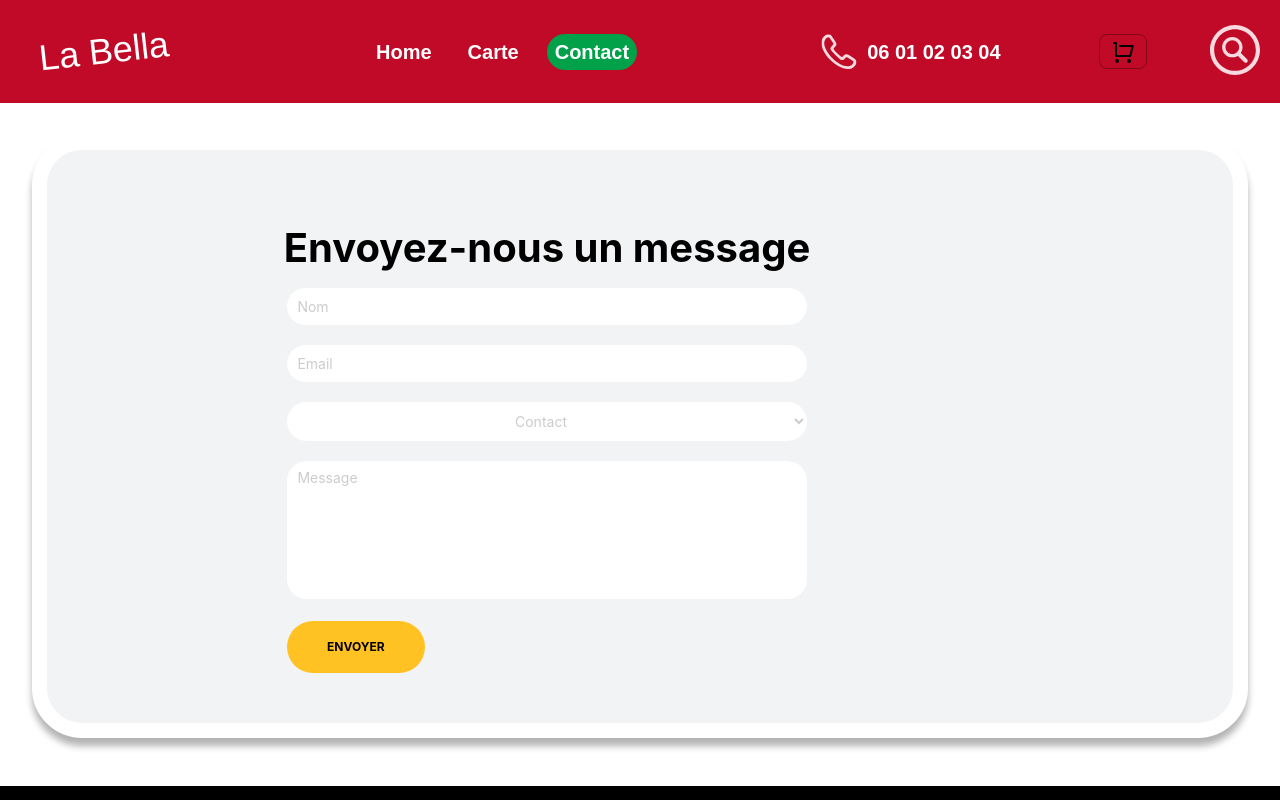
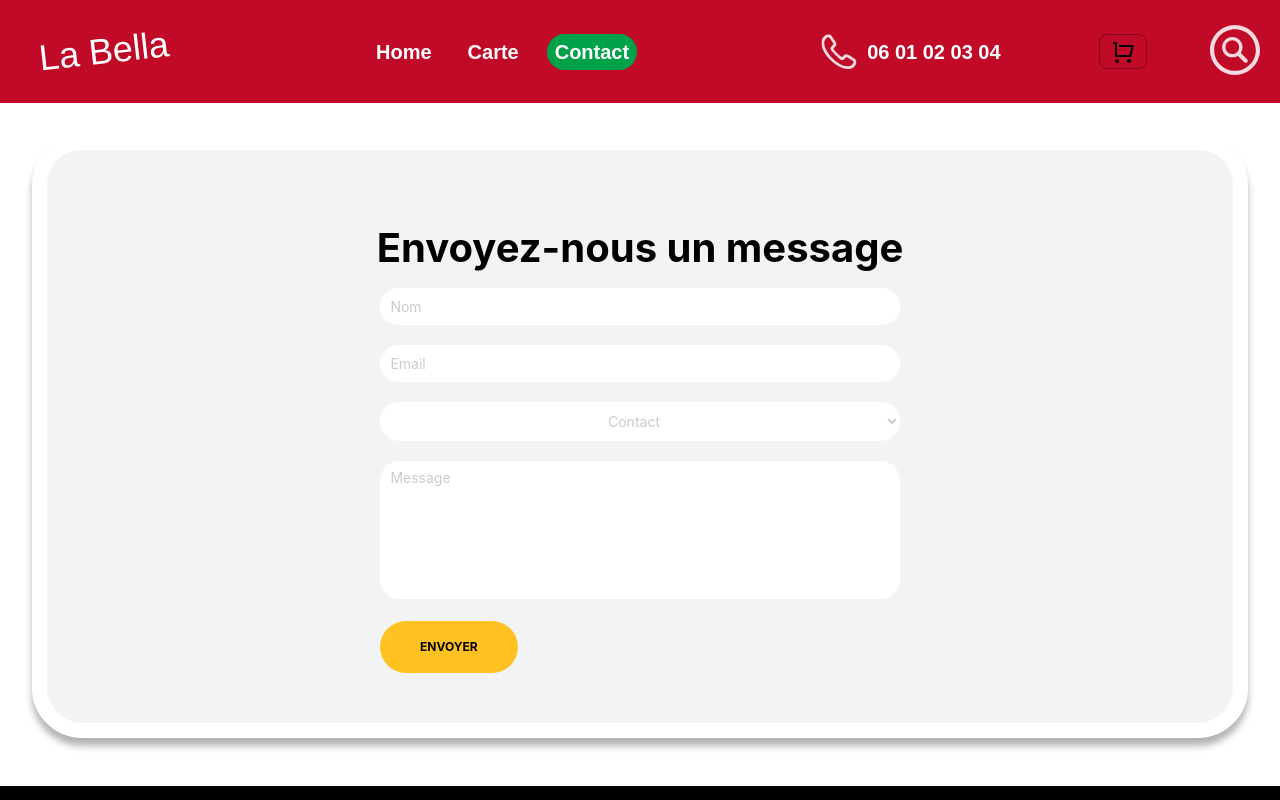
Before and after one commit to Okel972/LaBella, a React (Create React App) app: page /contact in a window 1280 px wide. Shown: the top 800 px of the page. Built offline with nearby package versions, Linux system fonts and the light colour scheme; a web font is replaced by a local one.

Commit message:
maj css mineur

```diff
--- a/src/components/Card/Card.css
+++ b/src/components/Card/Card.css
@@ -11,5 +11,7 @@
 }
 
 .card-margin{
+    display: flex;
+    justify-content: center;
     margin-bottom: 3rem;
 }
--- a/src/components/LogIn/LogIn.css
+++ b/src/components/LogIn/LogIn.css
@@ -64,6 +64,8 @@ form {
     font-size: 2em;
     color: #162938;
     text-align: center;
+    margin-top: 40px;
+    margin-bottom: 40px;
 }
 
 .input-box {
--- a/src/components/SignUp/SignUp.css
+++ b/src/components/SignUp/SignUp.css
@@ -11,7 +11,6 @@
 .wrapper-signup {
     position: relative;
     width: 400px;
-    height: 440px;
     background: transparent;
     border: 2px solid rgba(255, 255, 255, .5);
     border-radius: 20px;
```
